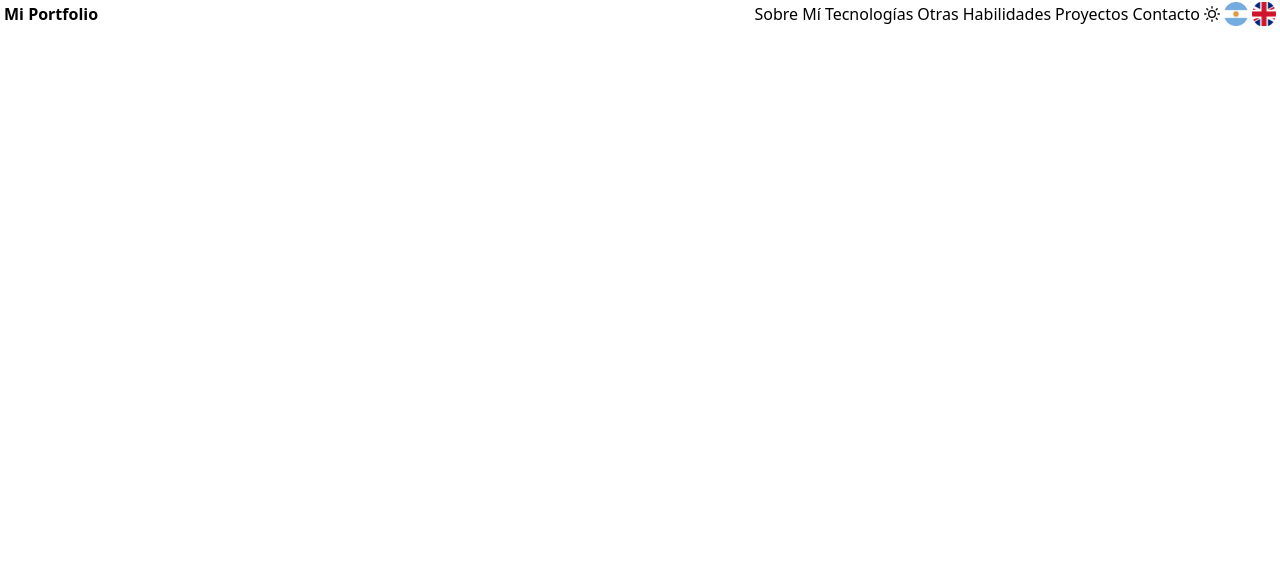
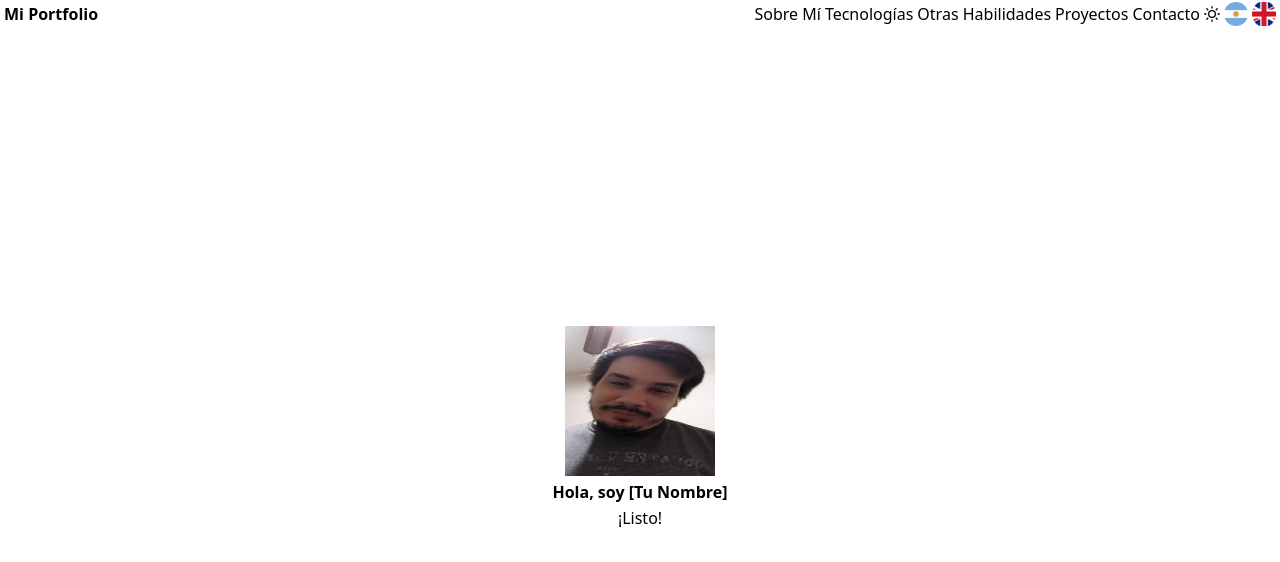
Before and after one commit to FranciscoBourquin/my-portfolio, a React (Vite) app: page / in a window 1280 px wide. Shown: the top 562 px of the page. Built offline with nearby package versions, Linux system fonts and the light colour scheme; the HTML template or start-up script is replaced by a standard one.

Commit message:
Importación de Container

```diff
--- a/src/App.jsx
+++ b/src/App.jsx
@@ -1,9 +1,11 @@
 import { Navbar } from "./components/Navbar"
+import {Container} from "./components/Container"
 function App() {
 
   return (
     <>
       <Navbar/>
+      <Container/>
 
     </>
   )
```
